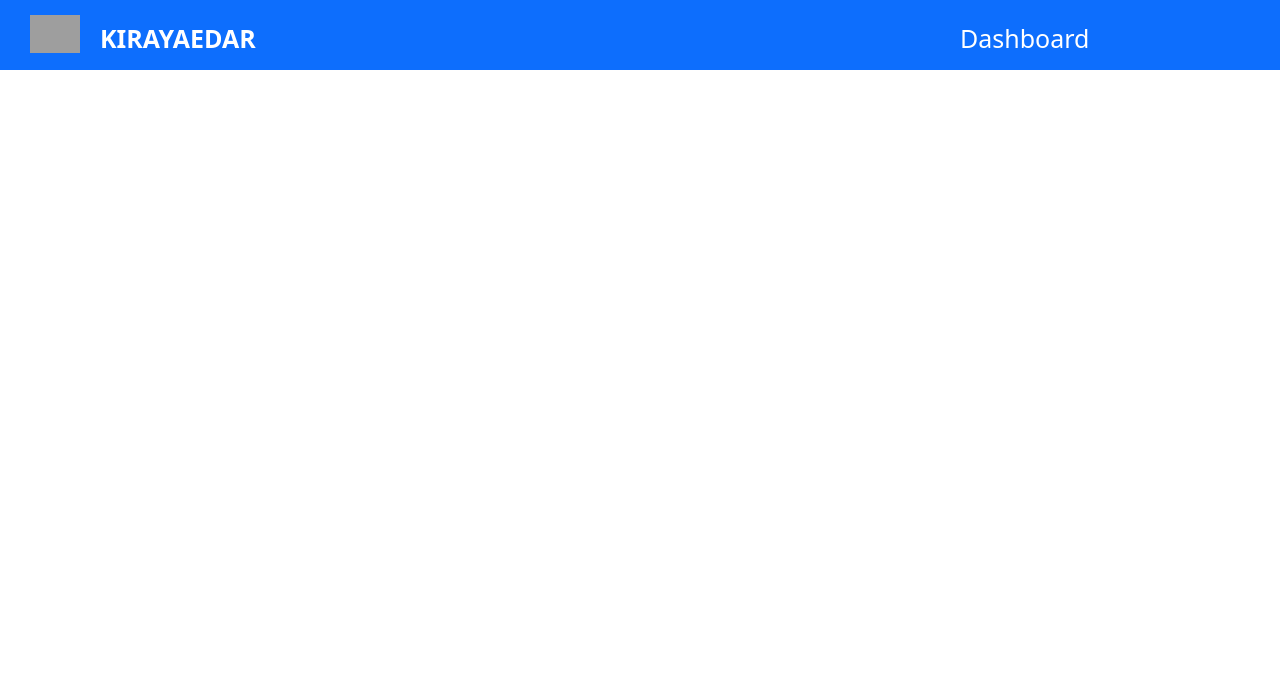
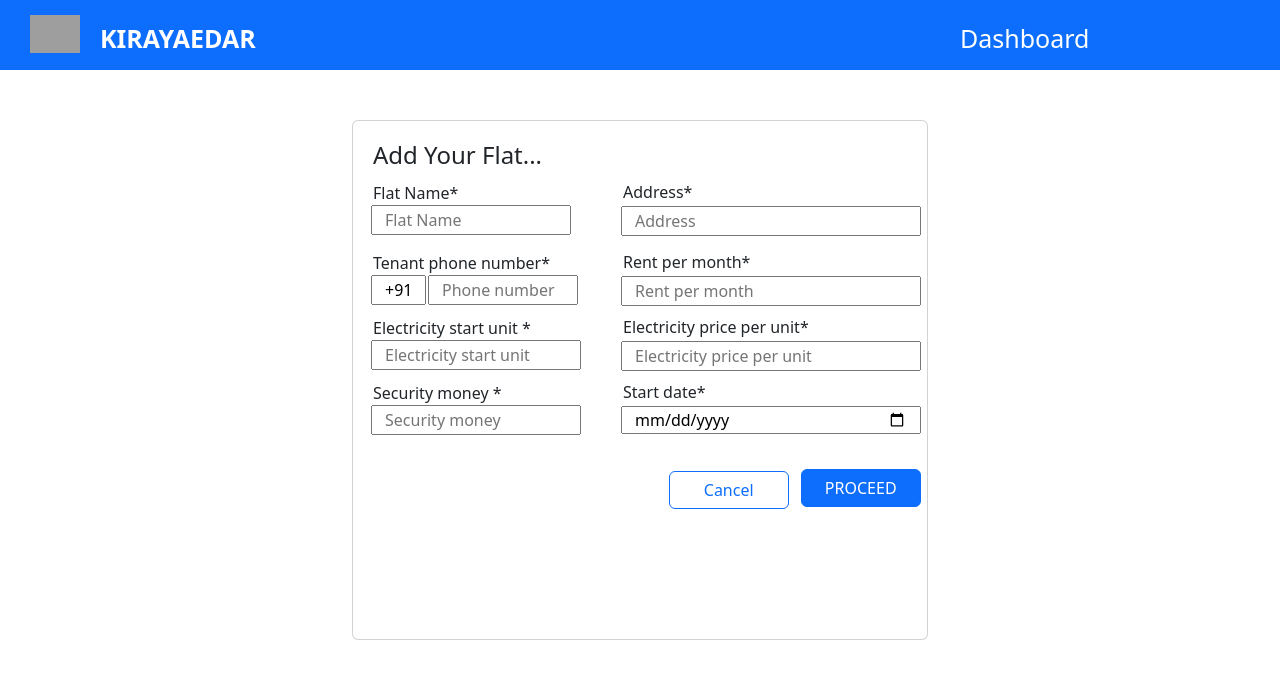
Before and after one commit to harsh0623/KIRAYEDAR, a React (Create React App) app in the folder kirayedar-react-project/: page /addflat in a window 1280 px wide. Shown: the top 678 px of the page. Built offline with nearby package versions, Linux system fonts and the light colour scheme; grey boxes are pictures that could not be loaded.

Commit message:
Creating Add Flat Page to add new Flat details

```diff
--- a/kirayedar-react-project/package.json
+++ b/kirayedar-react-project/package.json
@@ -12,6 +12,7 @@
     "@testing-library/react": "^13.3.0",
     "@testing-library/user-event": "^13.5.0",
     "bootstrap": "^5.2.0",
+    "mdb-react-ui-kit": "^4.1.0",
     "react": "^18.2.0",
     "react-dom": "^18.2.0",
     "react-router-dom": "^6.3.0",
--- a/kirayedar-react-project/src/App.js
+++ b/kirayedar-react-project/src/App.js
@@ -1,5 +1,6 @@
 import { BrowserRouter, Routes, Route } from 'react-router-dom';
 import './App.css';
+import AddFlat from './components/AddFlat.components';
 import HeaderComponent from "./components/header.components";
 import Dashboard from './components/pages/dashboardPage.components';
 import LoginPage from './components/pages/loginPage.components';
@@ -29,7 +30,8 @@ function App() {
         <Routes>
           <Route path='/' element={<LoginPage />}></Route>
           <Route path='SignUp' element={<SignUpPage />}></Route>
-          <Route path='dashboard' element={<Dashboard FlatDetails={ FlatDetails } />}></Route>
+          <Route path='dashboard' element={<Dashboard FlatDetails={FlatDetails} />}></Route>
+          <Route path='addflat' element={<AddFlat/>}></Route>
         </Routes>
       </BrowserRouter>
     </>
--- /dev/null
+++ b/kirayedar-react-project/src/components/AddFlat.components.jsx
@@ -0,0 +1,190 @@
+import React from "react";
+import { MDBBtn } from "mdb-react-ui-kit";
+import { Link } from "react-router-dom";
+
+const AddFlat = () => {
+  const test = () => "";
+  return (
+    <>
+      {" "}
+      <div
+        className="card"
+        style={{
+          width: "45%",
+          height: "65vh",
+          marginLeft: "auto",
+          marginRight: "auto",
+          marginTop: "50px",
+          position: "relative",
+        }}
+      >
+        <div style={{ position: "absolute", top: "20px", left: "20px" }}>
+          <h4>Add Your Flat...</h4>
+        </div>
+        <form onSubmit={test}>
+          <div className="form-group">
+            <div
+              className="row"
+              style={{ position: "absolute", top: "60px", left: "20px" }}
+            >
+              <label htmlFor="flname">Flat Name*</label>
+              <input
+                style={{ width: "200px", position: "relative", left: "10px" }}
+                type="text"
+                id="flname"
+                placeholder="Flat Name"
+                onChange={test}
+              />
+              <label
+                htmlFor="add"
+                style={{ position: "relative", bottom: "55px", left: "250px" }}
+              >
+                Address*
+              </label>
+              <input
+                style={{
+                  width: "300px",
+                  position: "absolute",
+                  left: "260px",
+                  top: "25px",
+                }}
+                type="text"
+                id="add"
+                placeholder="Address"
+                onChange={test}
+              />
+            </div>
+            <div
+              className="row"
+              style={{ position: "absolute", top: "130px", left: "20px" }}
+            >
+              <label htmlFor="Tenum">Tenant phone number*</label>
+              <input
+                style={{ width: "55px", position: "relative", left: "10px" }}
+                type="text"
+                value="+91"
+                onChange={test}
+              />
+              <input
+                style={{ width: "150px", position: "relative", left: "12px" }}
+                type="tel"
+                id="Tenum"
+                placeholder="Phone number"
+                onChange={test}
+              />
+              <label
+                htmlFor="RPM"
+                style={{ position: "relative", bottom: "55px", left: "250px" }}
+              >
+                Rent per month*
+              </label>
+              <input
+                style={{
+                  width: "300px",
+                  position: "absolute",
+                  left: "260px",
+                  top: "25px",
+                }}
+                type="number"
+                id="RPM"
+                placeholder="Rent per month "
+                onChange={test}
+              />
+            </div>
+          </div>
+          <div
+            className="row"
+            style={{ position: "absolute", top: "195px", left: "20px" }}
+          >
+            <label htmlFor="elecunit">Electricity start unit *</label>
+            <input
+              style={{ width: "210px", position: "relative", left: "10px" }}
+              type="number"
+              id="elecunit"
+              placeholder="Electricity start unit"
+              onChange={test}
+            />
+            <label
+              htmlFor="priunit"
+              style={{ position: "relative", bottom: "55px", left: "250px" }}
+            >
+              Electricity price per unit*
+            </label>
+            <input
+              style={{
+                width: "300px",
+                position: "absolute",
+                left: "260px",
+                top: "25px",
+              }}
+              type="number"
+              id="priunit"
+              placeholder="Electricity price per unit"
+              onChange={test}
+            />
+          </div>
+          <div
+            className="row"
+            style={{ position: "absolute", top: "260px", left: "20px" }}
+          >
+            <label htmlFor="secmoney">Security money *</label>
+            <input
+              style={{ width: "210px", position: "relative", left: "10px" }}
+              type="number"
+              id="secmoney"
+              placeholder="Security money"
+              onChange={test}
+            />
+            <label
+              htmlFor="strdate"
+              style={{ position: "relative", bottom: "55px", left: "250px" }}
+            >
+              Start date*
+            </label>
+            <input
+              style={{
+                width: "300px",
+                position: "absolute",
+                left: "260px",
+                top: "25px",
+              }}
+              type="date"
+              id="strdate"
+              placeholder="Start date"
+              onChange={test}
+            />
+          </div>
+        </form>
+        <Link to="/dashboard">
+          {" "}
+          <MDBBtn
+            outline
+            style={{
+              width: "120px",
+              position: "relative",
+              top: "350px",
+              left: "55%",
+            }}
+          >
+            Cancel
+          </MDBBtn>
+        </Link>
+        <Link to="/dashboard">
+          {" "}
+          <MDBBtn
+            style={{
+              position: "relative",
+              width: "120px",
+              top: "310px",
+              left: "78%",
+            }}
+          >
+            PROCEED
+          </MDBBtn>
+        </Link>
+      </div>
+    </>
+  );
+};
+
+export default AddFlat;
--- a/kirayedar-react-project/src/components/pages/dashboardPage.components.jsx
+++ b/kirayedar-react-project/src/components/pages/dashboardPage.components.jsx
@@ -1,5 +1,6 @@
 import React from "react";
-import Table from "../table.components";
+import Table from "../Dashboardtable.components";
+import { Link } from "react-router-dom";
 
 const Dashboard = (props) => {
   const flat = props.FlatDetails;
@@ -86,15 +87,14 @@ const Dashboard = (props) => {
             </table>
           </div>
         </div>
-        <span style={{ position: "relative", left: "95%", bottom: "60px" }}>
-          <button
-            type="submit"
-            className="btn btn-primary mt-4"
-            style={{ width: "120px" }}
-          >
-            ADD FLAT
-          </button>
-        </span>
+        <Link to="/addflat">
+          {" "}
+          <span style={{ position: "relative", left: "95%", bottom: "60px" }}>
+            <button type="submit" className="btn btn-primary  mt-4">
+              ADD FLAT
+            </button>
+          </span>
+        </Link>
       </div>
     </>
   );
--- a/kirayedar-react-project/src/components/pages/loginPage.components.jsx
+++ b/kirayedar-react-project/src/components/pages/loginPage.components.jsx
@@ -8,7 +8,7 @@ const LoginPage = () => {
     password: null
   });
   const HandleInputChange = (event) => {
-    setInfo({ email : event.target.value, password: event.target.value });
+    setInfo([event.target.id]=event.target.value );
   };
   console.log(useInfo);
   return (
```
Also changed, not shown: kirayedar-react-project/src/components/Dashboardtable.components.jsx (renamed from kirayedar-react-project/src/components/table.components.jsx), 1 other file (tests, documents, lock files or other folders).
